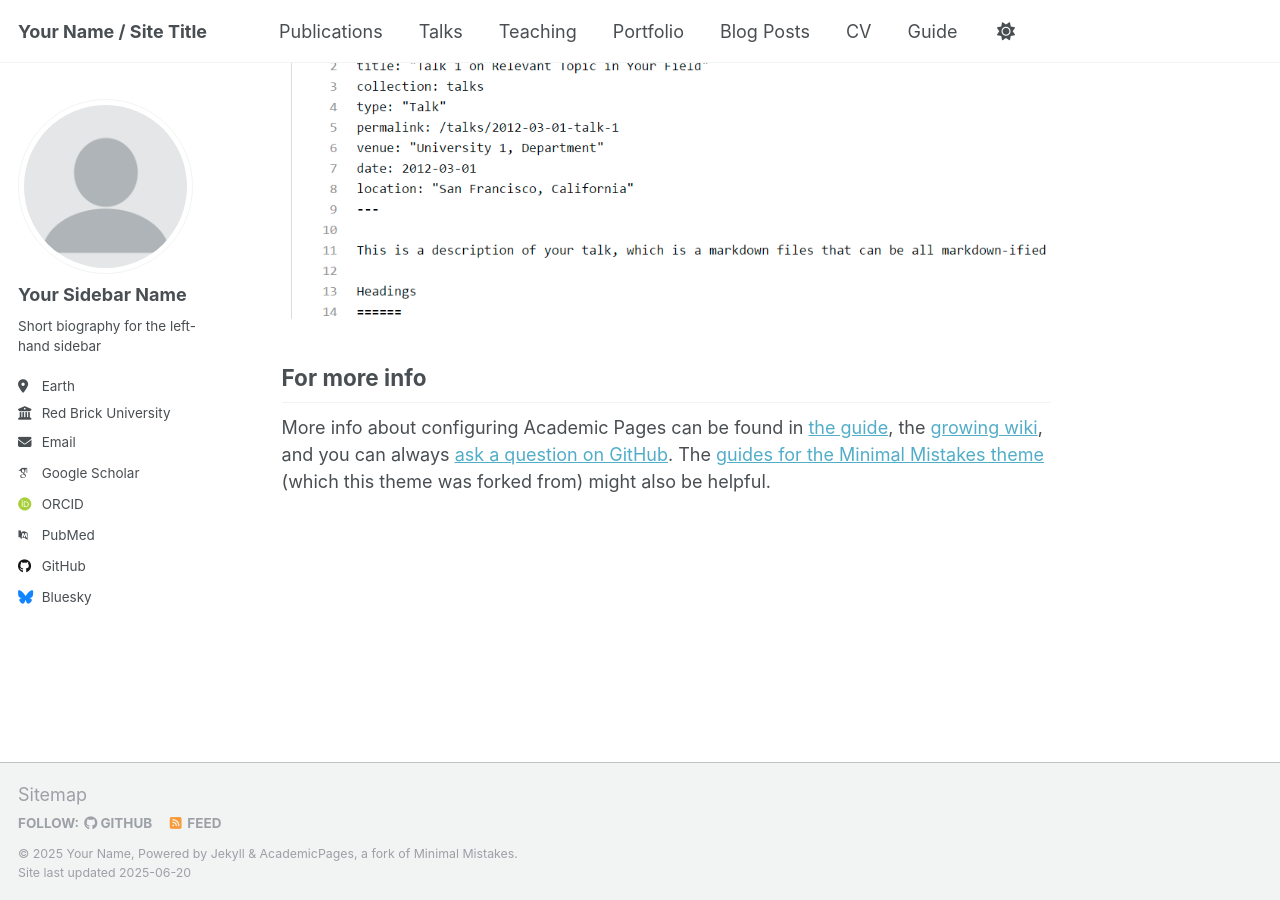
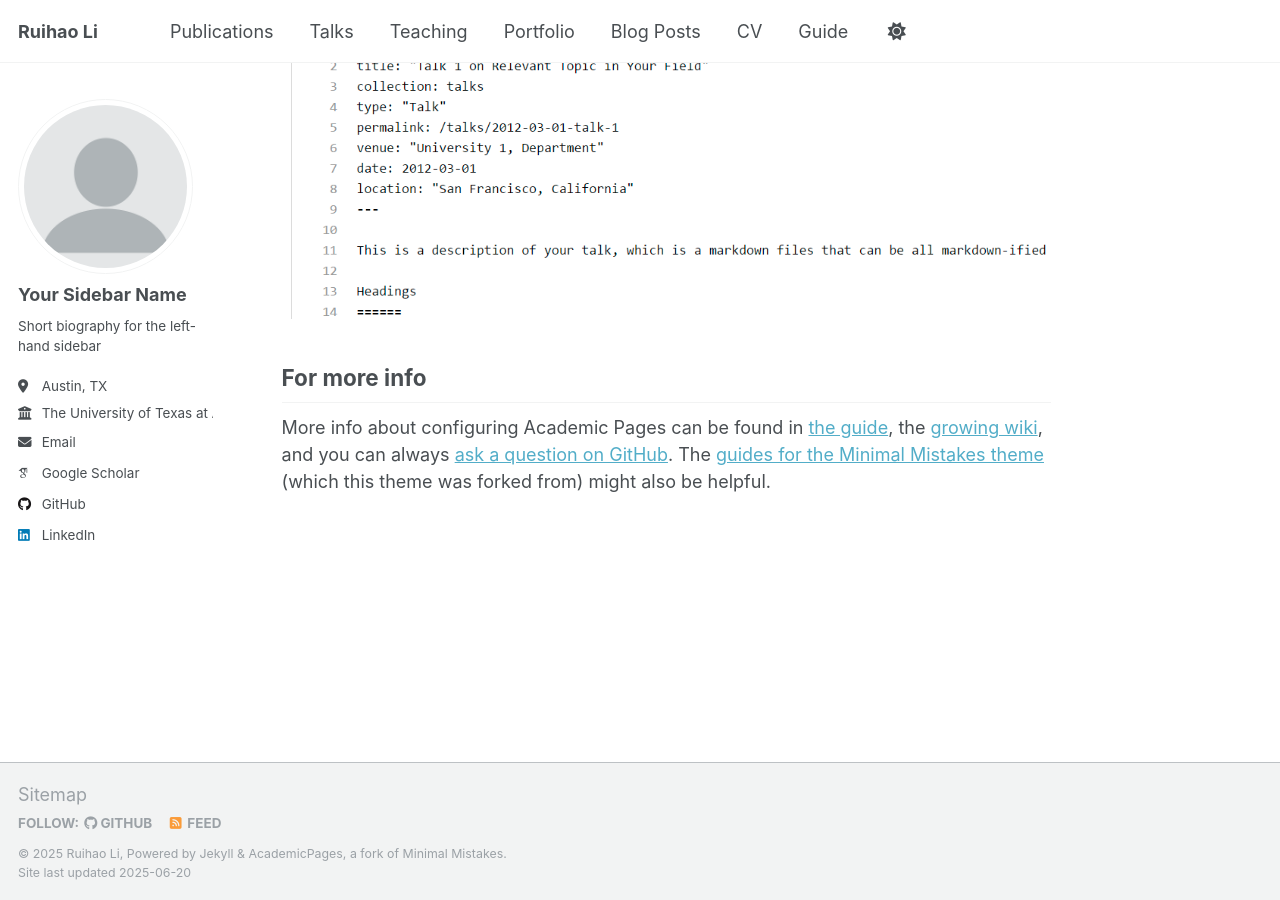
Before and after one commit to lrh12580/lrh12580.github.io, a Jekyll site: the page built from _pages/about.md, in a window 1280 px wide and 900 px high, scrolled down 2636 px. Built offline with Jekyll 4.4.1, drawn with Linux system fonts in a browser that asks for light colours; some web fonts are replaced.

Commit message:
update name

```diff
--- a/_config.yml
+++ b/_config.yml
@@ -9,13 +9,13 @@
 # Basic Site Settings
 locale                   : "en-US"
 site_theme               : "default"
-title                    : "Your Name / Site Title"
+title                    : "Ruihao Li"
 title_separator          : "-"
-name                     : &name "Your Name"
-description              : &description "personal description"
-url                      : https://academicpages.github.io # the base hostname & protocol for your site e.g. "https://[your GitHub username].github.io" or if you already have some other page hosted on Github then use "https://[your GitHub username].github.io/[Your Repo Name]"
+name                     : &name "Ruihao Li"
+description              : &description "PhD Student, Chandra Family Department of Electrical and Computer Engineering, The University of Texas at Austin"
+url                      : https://lrh12580.github.io # the base hostname & protocol for your site e.g. "https://[your GitHub username].github.io" or if you already have some other page hosted on Github then use "https://[your GitHub username].github.io/[Your Repo Name]"
 baseurl                  : "" # the subpath of your site, e.g. "/blog"
-repository               : "academicpages/academicpages.github.io"
+repository               : "lrh12580/lrh12580.github.io"
 
 # Site Author - The following control what appear as part of the author content on the side bar.
 #               If a field is blank the icon and link will not appear, otherwise it will be shown.
@@ -26,19 +26,19 @@ author:
   name             : "Your Sidebar Name"
   pronouns         : # example: "she/her"
   bio              : "Short biography for the left-hand sidebar"
-  location         : "Earth"
-  employer         : "Red Brick University"
+  location         : "Austin, TX"
+  employer         : "The University of Texas at Austin"
   uri              : # URL
-  email            : "none@example.org"
+  email            : "liruihao@utexas.edu"
 
   # Academic websites
   academia         : # URL
   arxiv            : # URL - Update with the correct link to your profile
-  googlescholar    : "https://scholar.google.com/citations?user=PS_CX0AAAAAJ"
+  googlescholar    : "https://scholar.google.com/citations?user=-B3OnOkAAAAJ&hl=en"
   impactstory      : # URL
-  orcid            : "http://orcid.org/yourorcidurl"
+  orcid            : # URL
   semantic         : # URL
-  pubmed           : "https://www.ncbi.nlm.nih.gov/pubmed/?term=john+snow"
+  pubmed           : # URL
   researchgate     : # URL
   scopus           : # URL
 
@@ -46,12 +46,12 @@ author:
   bitbucket        : # Username - Update with your username on the site
   codepen          : # Username
   dribbble         : # Username
-  github           : "academicpages"
+  github           : "lrh12580"
   kaggle           : # Username
   stackoverflow    : # User number or user number and name (i.e., use "1" or "1/jeff-atwood")
 
   # Social media
-  bluesky          : "bsky.app" # Replace this with you Bluesky username
+  bluesky          : # Username
   facebook         : # Username
   flickr           : # Username
   foursquare       : # Username
@@ -60,7 +60,7 @@ author:
   keybase          : # Username
   instagram        : # Username
   lastfm           : # Username
-  linkedin         : # Username
+  linkedin         : "ruihao-li-b7bb86186"
   mastodon         : # URL
   medium           : # URL
   pinterest        : # Username
```
